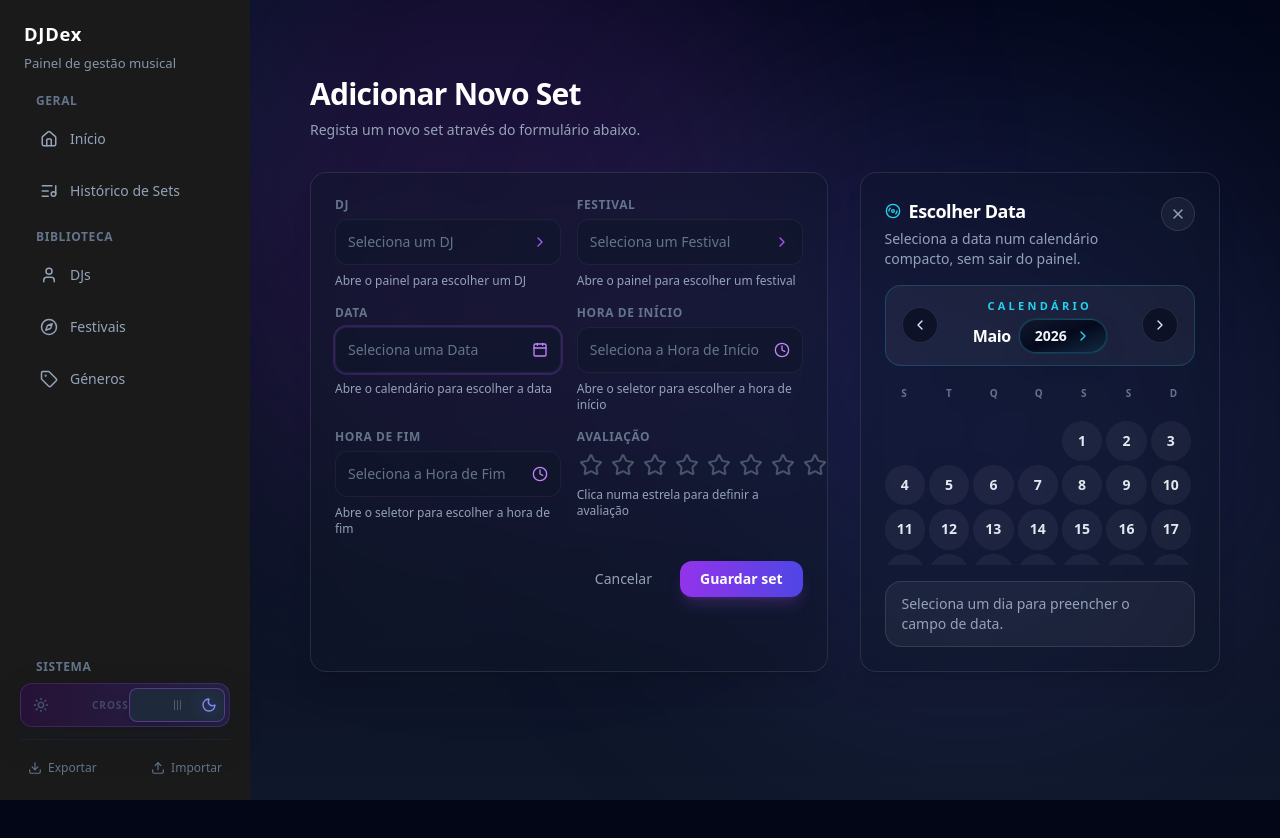
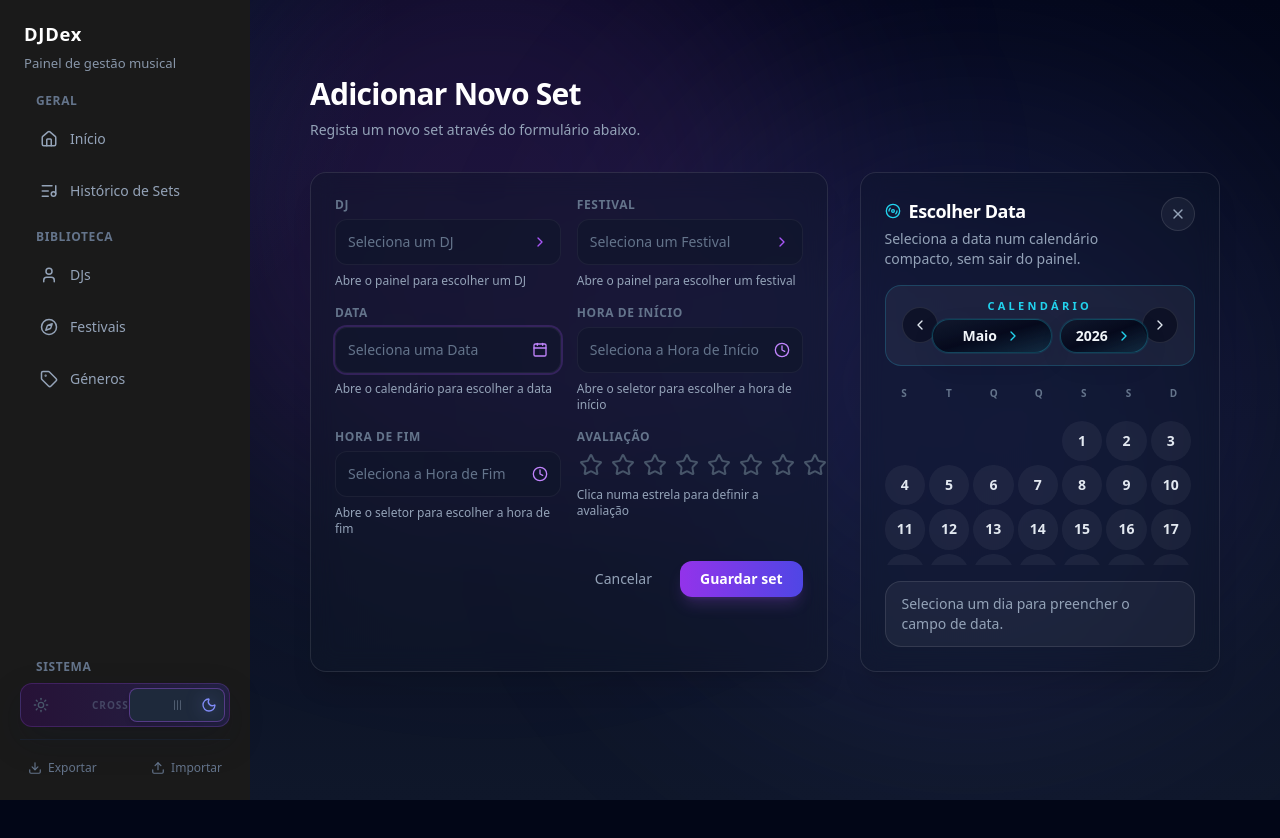
Before and after one commit to opaulosilva233/DJDex, a React (Vite) app: page /adicionar in a window 1280 px wide. Both pictures are taken after a click on the button "Seleciona uma Data". Shown: the top 838 px of the page. Built offline with nearby package versions, Linux system fonts and the light colour scheme.

Commit message:
feat: implement month picker in AddSetForm component with improved month selection UI

```diff
--- a/src/components/AddSetForm.jsx
+++ b/src/components/AddSetForm.jsx
@@ -12,6 +12,20 @@ const initialFormState = {
 }
 
 const calendarWeekdays = ['S', 'T', 'Q', 'Q', 'S', 'S', 'D']
+const calendarMonthOptions = [
+	'Janeiro',
+	'Fevereiro',
+	'Março',
+	'Abril',
+	'Maio',
+	'Junho',
+	'Julho',
+	'Agosto',
+	'Setembro',
+	'Outubro',
+	'Novembro',
+	'Dezembro',
+]
 const currentYear = new Date().getFullYear()
 const calendarYearOptions = Array.from({ length: currentYear - 2022 + 1 }, (_, index) => 2022 + index)
 const timeHours = Array.from({ length: 24 }, (_, index) => String(index).padStart(2, '0'))
@@ -90,6 +104,7 @@ export default function AddSetForm({ initialData, djs = [], festivais = [], gene
 	const [isPanelMounted, setIsPanelMounted] = useState(false)
 	const [recentSelection, setRecentSelection] = useState(null)
 	const [calendarCursor, setCalendarCursor] = useState(() => new Date())
+	const [isMonthPickerOpen, setIsMonthPickerOpen] = useState(false)
 	const [isYearPickerOpen, setIsYearPickerOpen] = useState(false)
 	const navigate = useNavigate()
 	const starValues = Array.from({ length: 10 }, (_, index) => index + 1)
@@ -132,6 +147,7 @@ export default function AddSetForm({ initialData, djs = [], festivais = [], gene
 		setIsPanelMounted(false)
 		setRecentSelection(null)
 		setCalendarCursor(new Date())
+		setIsMonthPickerOpen(false)
 		setIsYearPickerOpen(false)
 	}, [initialData])
 
@@ -156,6 +172,7 @@ export default function AddSetForm({ initialData, djs = [], festivais = [], gene
 		}
 
 		if (activeSelector !== 'data') {
+			setIsMonthPickerOpen(false)
 			setIsYearPickerOpen(false)
 		}
 
@@ -216,6 +233,7 @@ export default function AddSetForm({ initialData, djs = [], festivais = [], gene
 		setPanelSelector(selector)
 		setSearchTerm('')
 		setIsPanelMounted(true)
+		setIsMonthPickerOpen(false)
 		setIsYearPickerOpen(false)
 
 		if (selector === 'data') {
@@ -226,6 +244,7 @@ export default function AddSetForm({ initialData, djs = [], festivais = [], gene
 	function closeSelector() {
 		setActiveSelector(null)
 		setSearchTerm('')
+		setIsMonthPickerOpen(false)
 		setIsYearPickerOpen(false)
 	}
 
@@ -411,9 +430,7 @@ export default function AddSetForm({ initialData, djs = [], festivais = [], gene
 	const displayedCalendarDate = calendarCursor ?? new Date()
 	const calendarMonthStart = new Date(displayedCalendarDate.getFullYear(), displayedCalendarDate.getMonth(), 1)
 	const calendarMonthEnd = new Date(displayedCalendarDate.getFullYear(), displayedCalendarDate.getMonth() + 1, 0)
-	const calendarMonthLabel = capitalizeFirstLetter(
-		new Intl.DateTimeFormat('pt-PT', { month: 'long' }).format(calendarMonthStart),
-	)
+	const calendarMonthLabel = calendarMonthOptions[displayedCalendarDate.getMonth()]
 	const leadingEmptyDays = (calendarMonthStart.getDay() + 6) % 7
 	const daysInMonth = calendarMonthEnd.getDate()
 	const currentMonthStart = new Date(today.getFullYear(), today.getMonth(), 1)
@@ -671,9 +688,52 @@ export default function AddSetForm({ initialData, djs = [], festivais = [], gene
 								<div className="min-w-0 flex-1 text-center">
 									<p className="text-[11px] font-bold uppercase tracking-[0.3em] text-cyan-400">Calendário</p>
 									<div className="mt-1 flex items-center justify-center gap-2">
-										<span className="truncate text-base font-black tracking-tight text-slate-900 dark:text-white">
-											{calendarMonthLabel}
-										</span>
+										<div className="relative">
+											<button
+												type="button"
+												onClick={() => {
+													setIsMonthPickerOpen((currentValue) => !currentValue)
+													setIsYearPickerOpen(false)
+												}}
+												className="inline-flex min-w-[7.5rem] items-center justify-center gap-2 rounded-full border border-cyan-400/25 bg-gradient-to-br from-white/90 via-cyan-50/70 to-purple-50/60 px-3 py-1.5 text-sm font-bold text-slate-700 shadow-[0_0_0_1px_rgba(34,211,238,0.08),0_10px_30px_rgba(15,23,42,0.06)] transition-all duration-200 hover:-translate-y-0.5 hover:border-cyan-400/50 hover:text-slate-900 hover:shadow-[0_0_0_1px_rgba(34,211,238,0.12),0_14px_36px_rgba(15,23,42,0.1)] focus-visible:outline-none focus-visible:ring-2 focus-visible:ring-cyan-400/30 dark:from-slate-900/80 dark:via-slate-950/85 dark:to-cyan-950/50 dark:text-slate-100 dark:hover:text-white"
+												aria-label="Selecionar mês"
+												aria-expanded={isMonthPickerOpen}
+											>
+												<span className="truncate">{calendarMonthLabel}</span>
+												<ChevronRight className={`h-4 w-4 text-cyan-400 transition-transform duration-200 ${isMonthPickerOpen ? 'rotate-90' : ''}`} />
+											</button>
+
+											{isMonthPickerOpen && (
+												<div className="absolute left-1/2 top-[calc(100%+0.7rem)] z-20 w-64 -translate-x-1/2 rounded-[1.35rem] border border-cyan-400/20 bg-white/95 p-3 text-left shadow-[0_24px_70px_rgba(15,23,42,0.2)] backdrop-blur-xl animate-year-picker-pop dark:bg-slate-950/95">
+													<div className="grid grid-cols-3 gap-2">
+														{calendarMonthOptions.map((month, index) => {
+															const isSelectedMonth = displayedCalendarDate.getMonth() === index
+
+															return (
+																<button
+																	key={month}
+																	type="button"
+																	onClick={() => {
+																		setCalendarCursor((currentDate) => new Date(currentDate.getFullYear(), index, 1))
+																		setIsMonthPickerOpen(false)
+																		setIsYearPickerOpen(false)
+																	}}
+																	className={`animate-year-chip-pop rounded-xl border px-2.5 py-2 text-xs font-semibold transition-all duration-150 focus-visible:outline-none focus-visible:ring-2 focus-visible:ring-cyan-400/30 ${
+																		isSelectedMonth
+																			? 'border-cyan-400/50 bg-gradient-to-br from-purple-600 to-cyan-500 text-white shadow-[0_0_18px_rgba(168,85,247,0.24)]'
+																			: 'border-slate-200/70 bg-white/80 text-slate-700 hover:-translate-y-0.5 hover:border-cyan-400/30 hover:bg-cyan-400/10 hover:text-cyan-700 dark:border-white/10 dark:bg-white/5 dark:text-slate-200 dark:hover:text-cyan-200'
+																	}`}
+																	style={{ animationDelay: `${Math.min(index * 18, 180)}ms` }}
+																	aria-pressed={isSelectedMonth}
+																>
+																	{month}
+																</button>
+															)
+														})}
+													</div>
+												</div>
+											)}
+										</div>
 										<div className="relative">
 											<button
 												type="button"
@@ -699,6 +759,7 @@ export default function AddSetForm({ initialData, djs = [], festivais = [], gene
 																		type="button"
 																		onClick={() => {
 																			setCalendarCursor((currentDate) => new Date(year, currentDate.getMonth(), 1))
+																			setIsMonthPickerOpen(false)
 																			setIsYearPickerOpen(false)
 																		}}
 																		className={`animate-year-chip-pop rounded-xl border px-2.5 py-2 text-sm font-semibold transition-all duration-150 focus-visible:outline-none focus-visible:ring-2 focus-visible:ring-cyan-400/30 ${
```
